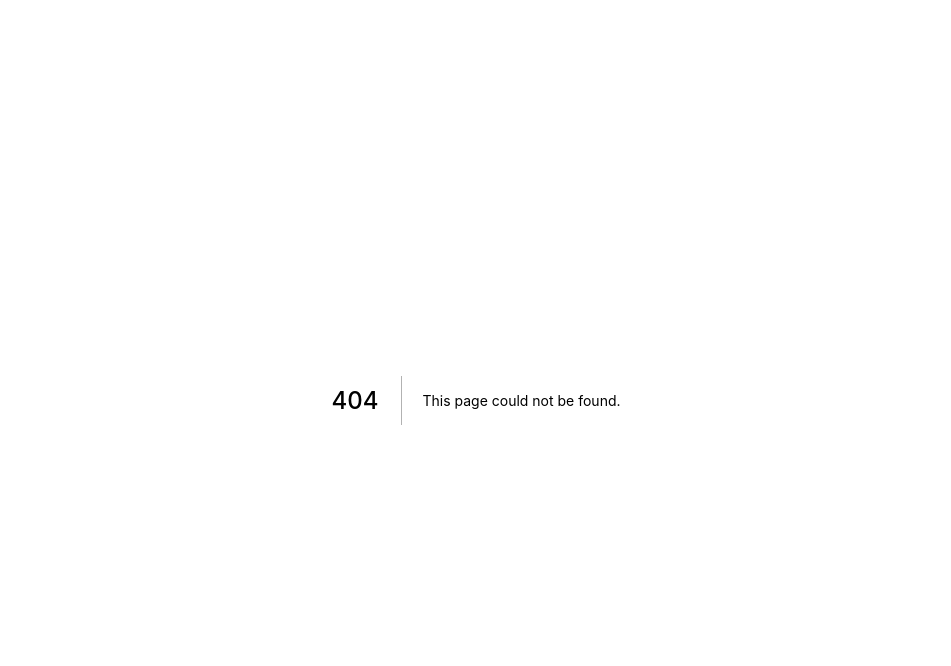
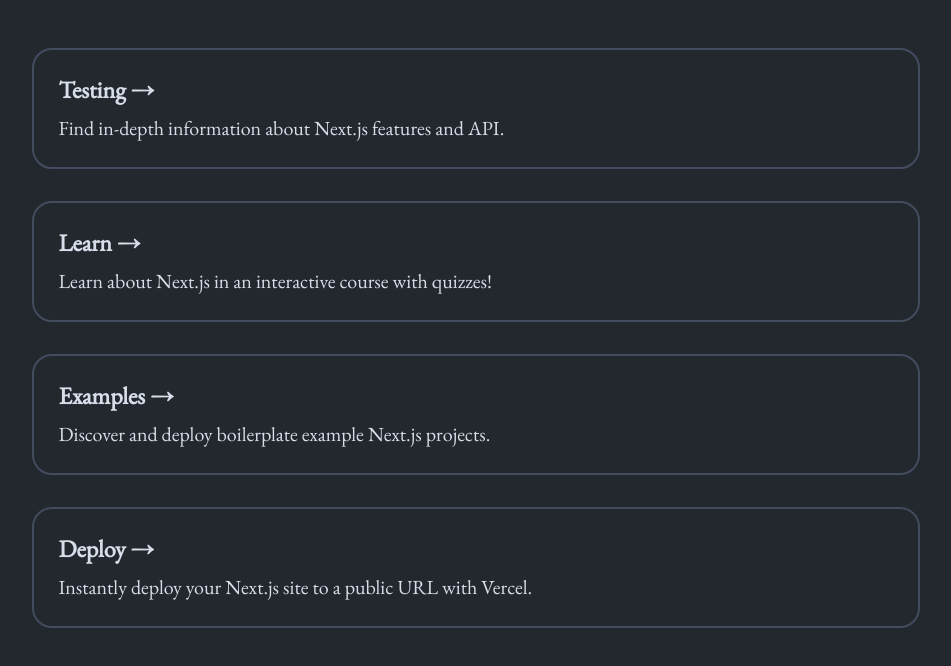
Before and after one commit to al-jshen/al-jshen.github.io, a Next.js app: page /projects in a window 1280 px wide. Before the commit this address had no page. Shown: the top 666 px of the page, without its empty margins (164-1115 px from the left). Built offline with nearby package versions, Linux system fonts and the light colour scheme.

Commit message:
testing routing; better styling

```diff
--- /dev/null
+++ b/pages/projects.js
@@ -0,0 +1,37 @@
+import Link from "next/link";
+
+export default function Projects() {
+  return (
+    <div className="column">
+      <div className="card">
+        <h3>
+          <Link href="/projects/test">
+            <a>Testing &rarr;</a>
+          </Link>
+        </h3>
+        <p>Find in-depth information about Next.js features and API.</p>
+      </div>
+
+      <a href="https://nextjs.org/learn" className="card">
+        <h3>Learn &rarr;</h3>
+        <p>Learn about Next.js in an interactive course with quizzes!</p>
+      </a>
+
+      <a
+        href="https://github.com/vercel/next.js/tree/master/examples"
+        className="card"
+      >
+        <h3>Examples &rarr;</h3>
+        <p>Discover and deploy boilerplate example Next.js projects.</p>
+      </a>
+
+      <a
+        href="https://vercel.com/import?filter=next.js&utm_source=create-next-app&utm_medium=default-template&utm_campaign=create-next-app"
+        className="card"
+      >
+        <h3>Deploy &rarr;</h3>
+        <p>Instantly deploy your Next.js site to a public URL with Vercel.</p>
+      </a>
+    </div>
+  );
+}
--- a/styles.css
+++ b/styles.css
@@ -1,23 +1,23 @@
-@import url('https://fonts.googleapis.com/css2?family=EB+Garamond&display=swap');
+@import url("https://fonts.googleapis.com/css2?family=EB+Garamond&display=swap");
 
 :root {
   --color-bg: #23272e;
-  --nord-dark0: #2E3440;
-  --nord-dark1: #3B4252;
-  --nord-dark2: #434C5E;
-  --nord-dark3: #4C566A;
-  --nord-light0: #D8DEE9;
-  --nord-light1: #E5E9F0;
-  --nord-light2: #ECEFF4;
-  --nord-frost0: #8FBCBB;
-  --nord-frost1: #88C0D0;
-  --nord-frost2: #81A1C1;
-  --nord-frost3: #5E81AC;
-  --nord-acc0: #BF616A;
-  --nord-acc1: #D08770;
-  --nord-acc2: #EBCB8B;
-  --nord-acc3: #A3BE8C;
-  --nord-acc4: #B48EAD;
+  --nord-dark0: #2e3440;
+  --nord-dark1: #3b4252;
+  --nord-dark2: #434c5e;
+  --nord-dark3: #4c566a;
+  --nord-light0: #d8dee9;
+  --nord-light1: #e5e9f0;
+  --nord-light2: #eceff4;
+  --nord-frost0: #8fbcbb;
+  --nord-frost1: #88c0d0;
+  --nord-frost2: #81a1c1;
+  --nord-frost3: #5e81ac;
+  --nord-acc0: #bf616a;
+  --nord-acc1: #d08770;
+  --nord-acc2: #ebcb8b;
+  --nord-acc3: #a3be8c;
+  --nord-acc4: #b48ead;
 }
 
 /* Adapted https://gist.github.com/derblub/7393719 */
@@ -41,14 +41,12 @@
   -webkit-border-radius: 100px;
 }
 
-
 html,
 body {
   padding: 0;
   margin: 0;
   font-family: EB Garamond, -apple-system, BlinkMacSystemFont, Segoe UI, Roboto,
-    Oxygen, Ubuntu, Cantarell, Fira Sans, Droid Sans, Helvetica Neue,
-    sans-serif;
+    Oxygen, Ubuntu, Cantarell, Fira Sans, Droid Sans, Helvetica Neue, sans-serif;
   background-color: var(--color-bg);
   color: var(--nord-light0);
   overflow-x: hidden;
@@ -133,8 +131,8 @@
   border-radius: 5px;
   padding: 0.75rem;
   font-size: 1.1rem;
-  font-family: Menlo, Monaco, Lucida Console, Liberation Mono,
-    DejaVu Sans Mono, Bitstream Vera Sans Mono, Courier New, monospace;
+  font-family: Menlo, Monaco, Lucida Console, Liberation Mono, DejaVu Sans Mono,
+    Bitstream Vera Sans Mono, Courier New, monospace;
 }
 
 .row {
@@ -171,16 +169,17 @@
   color: var(--nord-light2);
   background-color: var(--nord-dark0);
   border: 2px solid var(--nord-frost3);
-  box-shadow: 0px 4px 25px 5px rgba(0, 0, 0, 0.2)
+  box-shadow: 0px 4px 25px 5px rgba(0, 0, 0, 0.2);
 }
 
 .card h3 {
-  /* margin: 0 0 1rem 0; */
+  margin: 0.5rem;
+  padding: 0;
   font-size: 1.5rem;
 }
 
 .card p {
-  margin: 0;
+  margin: 0.5rem;
   font-size: 1.25rem;
   line-height: 1.5;
 }
```
Also changed, not shown: pages/index.js (+2 -29 lines), pages/projects/test.js (added, +17 -0 lines), .eslintrc.json.
